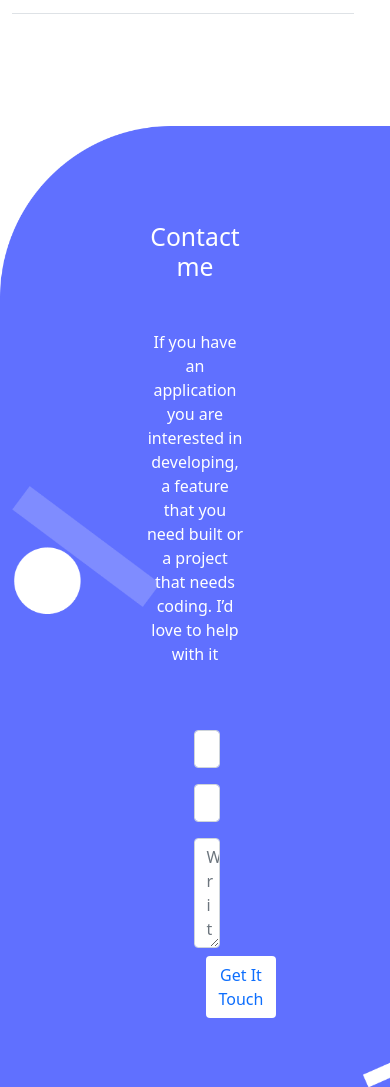
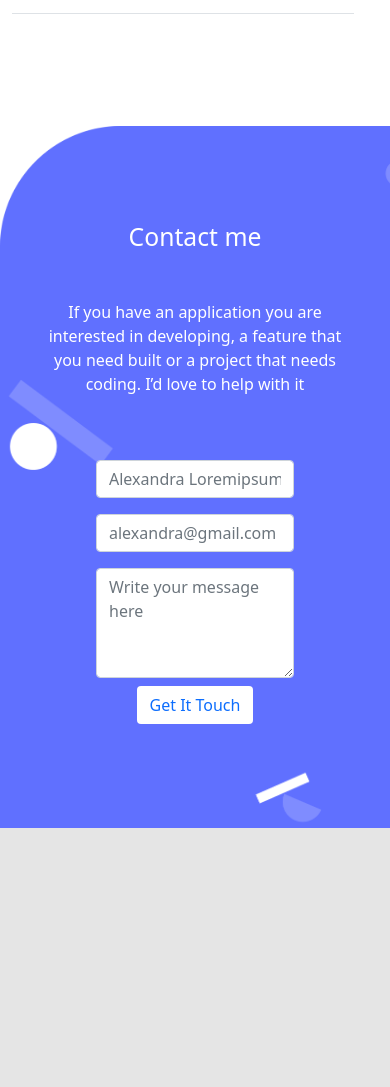
Before and after one commit to yohannesdagnachew/Bootstarap-portfolio, a website: page index.html in a window 390 px wide. Shown: the part 5323-6410 px from the top of the page. After the commit the page ends 6151 px from the top, so only its background shows below. Drawn offline with nearby package versions, Linux system fonts and the light colour scheme.

Commit message:
Update index.html
Update mobile responsiveness for footer

```diff
--- a/index.html
+++ b/index.html
@@ -361,7 +361,8 @@
   <!-- form section -->
   <section class="align-item-center section-form">
     <div class="form-background my">
-      <div class="container p-5 align-item-center w-50">
+      <div class="container p-5 align-item-center">
+
         <h2 class="text-center text-white my-5">Contact me</h2>
         <p class="text-center text-white">
           If you have an application you are interested in developing, a
@@ -379,7 +380,7 @@
             <textarea class="form-control" aria-label="With textarea" placeholder="Write your message here" required
               maxlength="500" rows="4" cols="5"></textarea>
           </div>
-          <div class="container w-50">
+          <div class="container d-flex justify-content-center">
             <button type="submit" class="btn bg-white my-2 text-center text-primary">
               Get It Touch
             </button>
```
